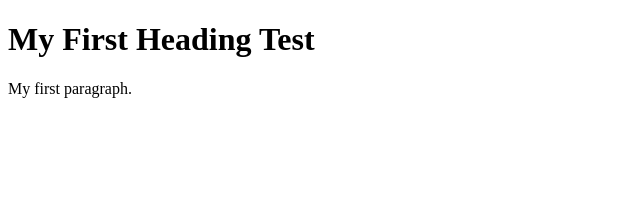
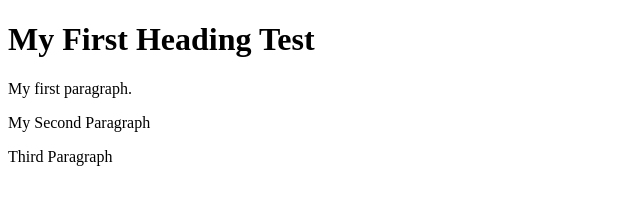
Before and after one commit to NehaQA/GitPractiseWithVSCod, a plain HTML site: page index.html in a window 1280 px wide. Shown: the whole page, without its empty margins (0-640 px from the left). Drawn offline with Linux system fonts and the light colour scheme.

Commit message:
3rd commit

```diff
--- a/index.html
+++ b/index.html
@@ -4,6 +4,8 @@
 
 <h1>My First Heading Test</h1>
 <p>My first paragraph.</p>
+<p> My Second Paragraph</p>
+<p> Third Paragraph</p>
 
 </body>
 </html>
```
